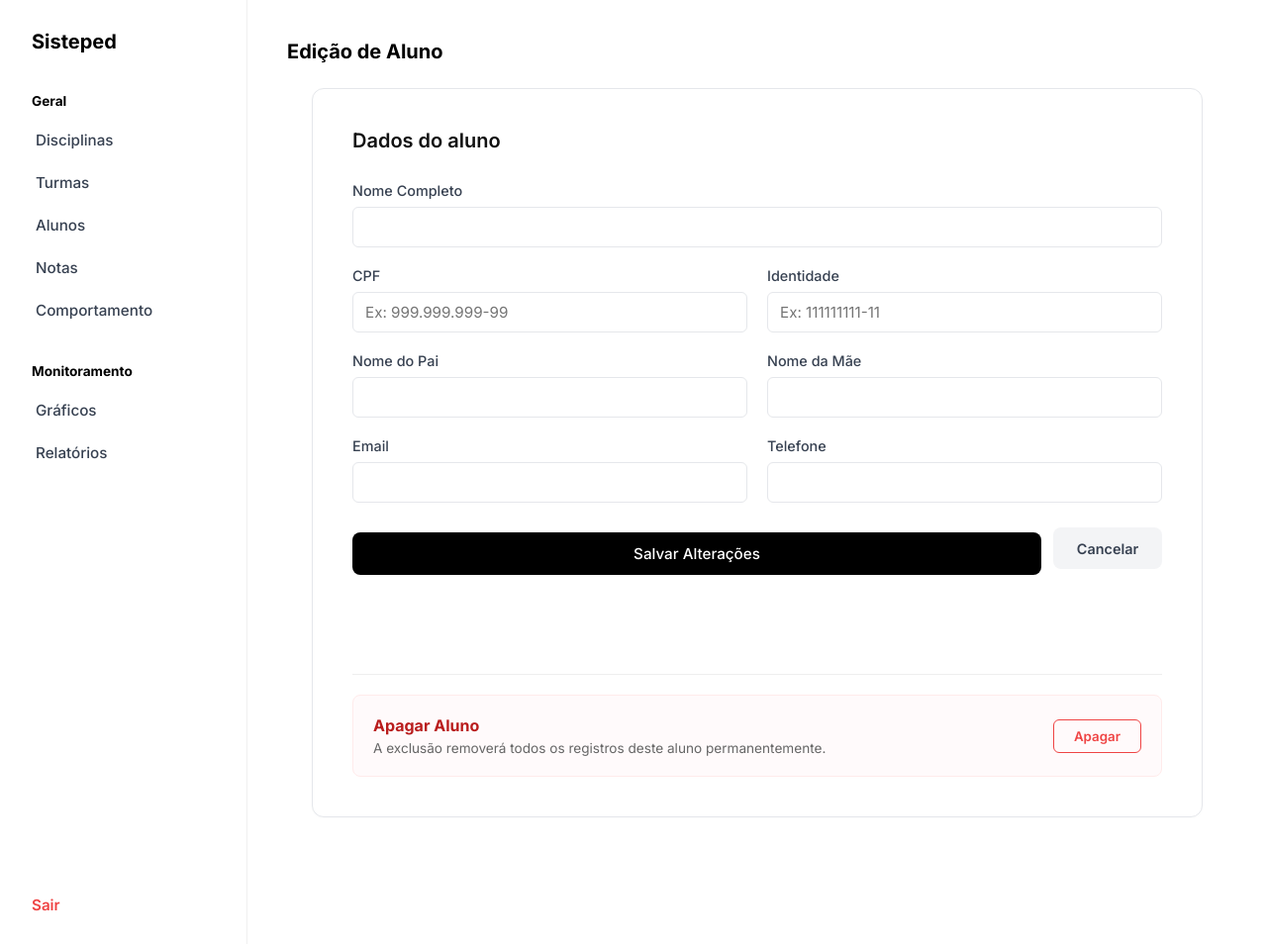
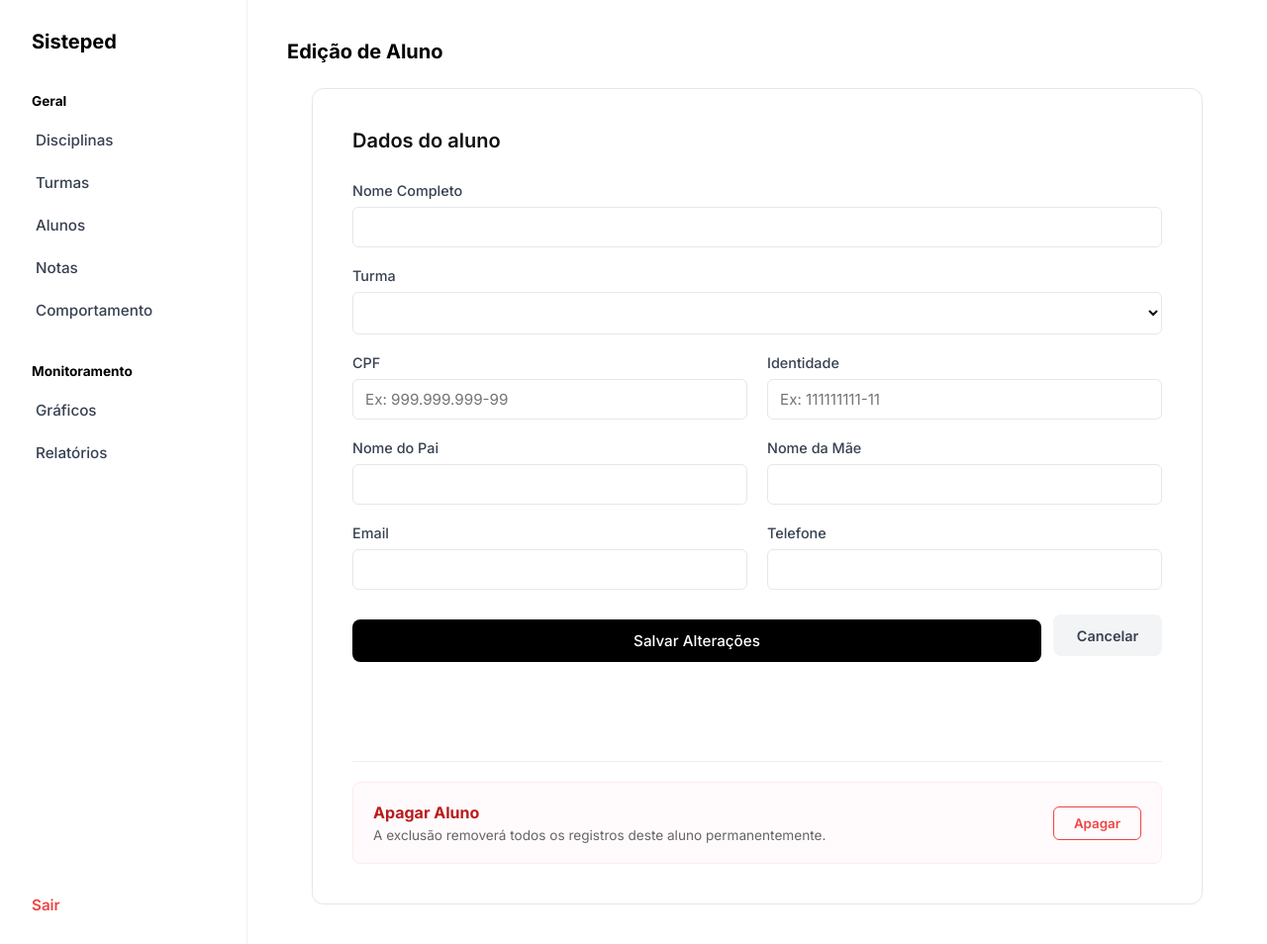
Before and after one commit to r7melo/SistepedV2, a Flask app: template sisteped/src/templates/alunos/editar_aluno.html in a window 1280 px wide. Shown: the whole page at 99% size. Run offline with Flask 3, Linux system fonts and the light colour scheme; the template is opened without the code that fills it, so the values that code supplies are empty.

Commit message:
Editar a turma de aluno

```diff
--- a/sisteped/src/routes/alunos.py
+++ b/sisteped/src/routes/alunos.py
@@ -42,6 +42,7 @@ def editar_aluno(id):
     if request.method == 'POST':
         dados = {
             'nome': request.form.get('nome'),
+            'turma_id': request.form.get('turma_id'),
             'cpf': request.form.get('cpf'),
             'identidade': request.form.get('identidade'),
             'nome_pai': request.form.get('nome_pai'),
@@ -57,7 +58,8 @@ def editar_aluno(id):
             flash('Erro ao salvar alterações.', 'error')
 
     aluno = obter_aluno_por_id(id)
-    return render_template('alunos/editar_aluno.html', aluno=aluno)
+    lista_turmas = listar_turmas(session['user_id'])
+    return render_template('alunos/editar_aluno.html', aluno=aluno, turmas=lista_turmas)
 
 @alunos_bp.route('/excluir_aluno/<int:id>', methods=['POST'])
 def excluir_aluno(id):
--- a/sisteped/src/services/aluno_service.py
+++ b/sisteped/src/services/aluno_service.py
@@ -152,11 +152,11 @@ def atualizar_aluno(id_aluno, dados):
 
         query_aluno = """
             UPDATE Aluno
-            SET nomeCompleto = %s, cpf = %s, identidade = %s, filiacao = %s
+            SET nomeCompleto = %s, cpf = %s, identidade = %s, filiacao = %s, idTurma = %s
             WHERE idAluno = %s
         """
         cursor.execute(query_aluno, (
-            dados['nome'], dados['cpf'], dados['identidade'], filiacao_junta, id_aluno
+            dados['nome'], dados['cpf'], dados['identidade'], filiacao_junta, dados['turma_id'], id_aluno
         ))
 
         cursor.execute("SELECT idContato FROM Contato WHERE idAluno = %s", (id_aluno,))
--- a/sisteped/src/templates/alunos/editar_aluno.html
+++ b/sisteped/src/templates/alunos/editar_aluno.html
@@ -19,7 +19,19 @@
                 <input type="text" name="nome" class="form-control" value="{{ aluno.nome }}" required>
             </div>
 
+            <div style="margin-bottom: 20px;">
+                <label class="form-label">Turma</label>
+                <select name="turma_id" class="form-control" required>
+                    {% for turma in turmas %}
+                        <option value="{{ turma.idTurma }}" {% if aluno.idTurma == turma.idTurma %}selected{% endif %}>
+                            {{ turma.nome }} ({{ turma.anoLetivo }})
+                        </option>
+                    {% endfor %}
+                </select>
+            </div>
+
             <div class="form-row">
+
                 <div class="form-col">
                     <label class="form-label">CPF</label>
                     <input type="text" name="cpf" class="form-control" value="{{ aluno.cpf or '' }}" placeholder="Ex: 999.999.999-99">
```
